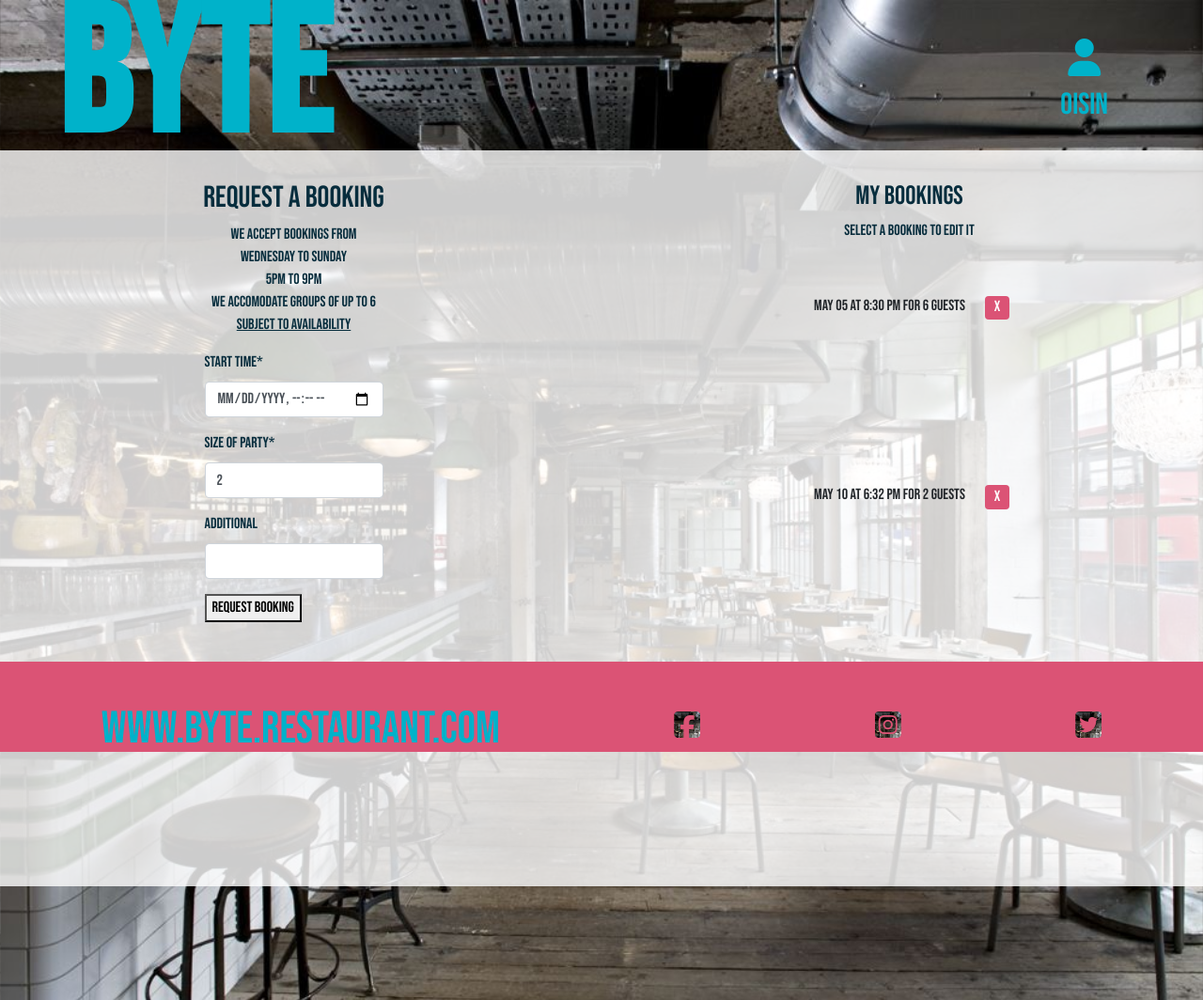
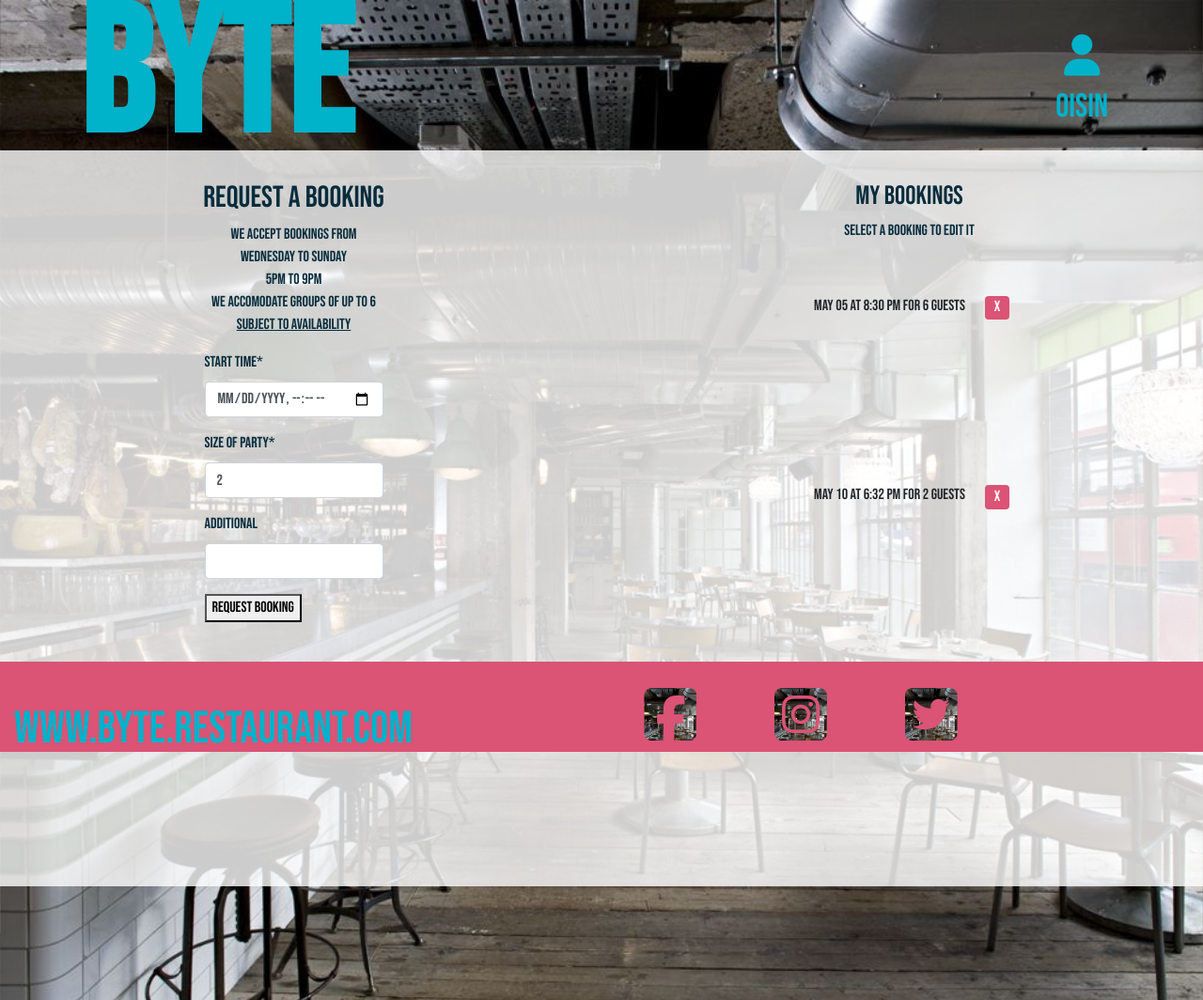
Before and after one commit to OisinWrites/Byte, a Django app: page /bookings/bookings/ in a window 1280 px wide. Shown: the top 1064 px of the page at 94% size. Run offline with Django 3.2, Linux system fonts and the light colour scheme; a user stored in the database is signed in; data comes from the database, SQL or seed files in the repository; both versions use the stored data as it was after the commit; some libraries are stand-ins or nearby versions.

Commit message:
Style dropdowns for account and burger, adjust footer icon sizes, create css rules for 900 and 1200px

```diff
--- a/static/css/base.css
+++ b/static/css/base.css
@@ -72,19 +72,32 @@ a {
 }
 
 .drop {
+    border-radius: 0;
     margin-top: 2rem;
     background-color:rgb(219, 83, 117);
     font-size: 2rem;
+}
+
+.account-drop {
+    margin-top: 3rem;
 }
 
 .burger {
     color: rgb(0, 178, 202) !important;
 }
 
+.burger:hover {
+    background-color:rgba(255, 255, 255, 0.1);
+}
+
 .byte {
     font-weight: 900;
     font-size: 8rem;
     color: rgb(0, 178, 202);
+}
+
+.account-logo {
+    font-size: 2.2rem;
 }
 
 .messages-spacing-ghost {
@@ -208,9 +221,12 @@ a {
     align-items: center;
 }
 
+.social-icons {
+    margin-bottom: 3rem;
+}
 
-.foot-icon, .account-logo {
-    font-size: 2rem;
+.foot-icon {
+    font-size: 4rem;
     padding-bottom: 2rem;
 }
 
@@ -301,6 +317,11 @@ a {
         font-weight: 700;
         font-size: 6rem;
     }
+
+    .foot-icon {
+        font-size: 2.5rem;
+        margin-bottom: 1rem;
+    }
 }
 
 @media (max-width: 899px) {
@@ -315,8 +336,31 @@ a {
     }
 
     .byte {
-        margin-left: -42vw;
+        margin-left: -40vw;
         margin-top: 2vh;
         font-size: 12rem;
     }
+
+    .visible-lg {
+        max-width: 900px;
+    }
+
+    .social-icons {
+        max-width: 445.86px;
+        justify-self: flex-end;
+    }
 }
+
+@media (min-width: 1200px) {
+
+    .circle {
+        max-width: 11.5rem;
+        max-height: 11.5rem;
+    }
+
+    .menu2 p, .book2 p, .contact2 p {
+        margin-top: 2.5vh;
+        font-size: 2.23rem;
+    }
+
+}
--- a/templates/base.html
+++ b/templates/base.html
@@ -89,7 +89,7 @@
                       {% endif %}
                   </div>
                 </a>
-                <div class="dropdown-menu drop border-0" aria-labelledby="user-options">
+                <div class="dropdown-menu drop border-0 account-drop" aria-labelledby="user-options">
                     {% if request.user.is_authenticated %}
                         {% if request.user.is_superuser %}
                         <a href="{% url 'bookings_management' %}" class="dropdown-item burger">Bookings Management</a>
@@ -133,6 +133,7 @@
         <div class="byte-site">
           <a href="{% url 'home' %}" class="footer-logo">www.BYTE.Restaurant.com</a>
         </div>
+        <div class="social-icons container d-flex justify-content-around align-items-flexend">
           <div class="byte-site-icon">
             <a href="{% url 'home' %}" class="footer-logo">
               <i class="fa-solid fa-earth-europe foot-icon"></i>
@@ -154,6 +155,7 @@
             </a>
           </div>
         </div>
+        </div>
     </footer>
     {% block postloadjs %}
     <script>
```
Also changed, not shown: README.md, db.sqlite3, static/media/epic_and_user_story_testing/epic1/desktop_drop_updated.jpg (added), static/media/epic_and_user_story_testing/epic1/desktop_updated.jpg (added), static/media/epic_and_user_story_testing/epic1/mobile_drop_updated.jpg (added), static/media/epic_and_user_story_testing/epic1/mobile_updated.jpg (added), static/media/epic_and_user_story_testing/epic1/tablet_drop_updated.jpg (added), static/media/epic_and_user_story_testing/epic1/tablet_updated.png (added). Lines whose indentation alone changed are shown as unchanged.
